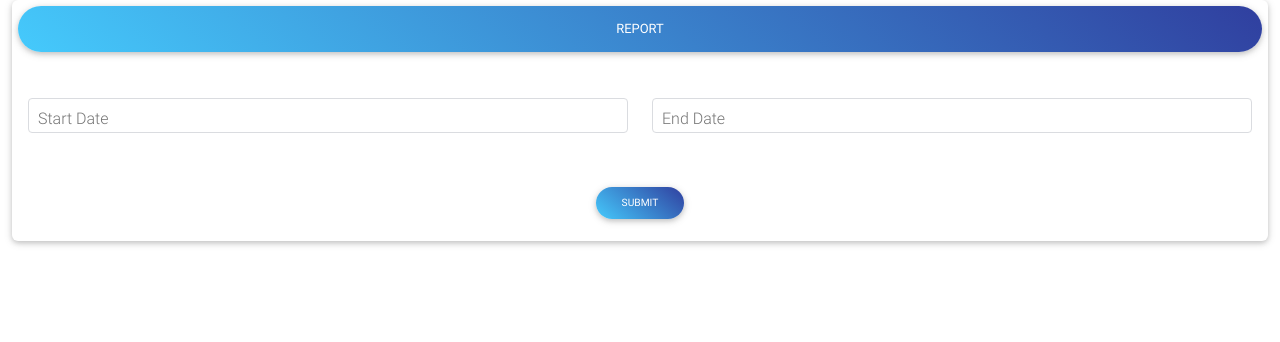
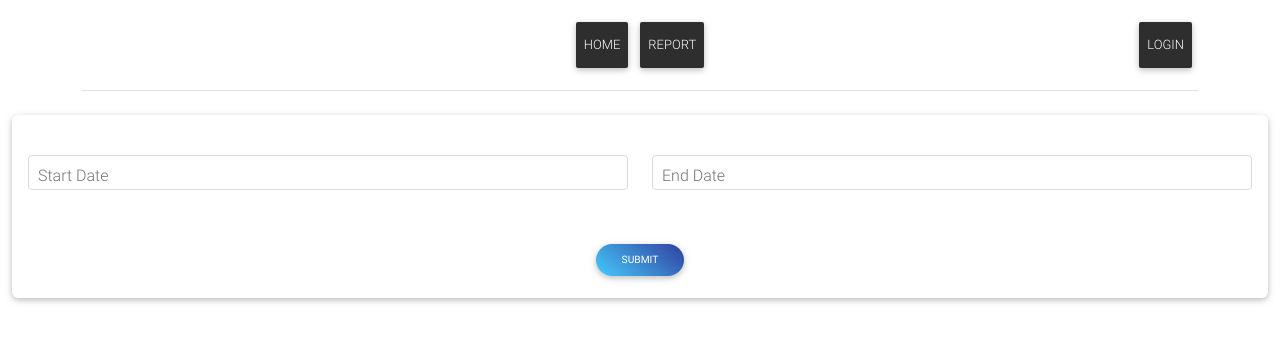
Before and after one commit to oleetech/inventory, a Django app: page /report/department_summary_by_dates/ in a window 1280 px wide. Shown: the top 342 px of the page. Run offline with Django 4.2, Linux system fonts and the light colour scheme; some libraries are stand-ins or nearby versions.

```diff
--- a/Report/templates/production/department_summary_by_dates.html
+++ b/Report/templates/production/department_summary_by_dates.html
@@ -6,7 +6,7 @@
 {% block content %}
 
 <section class="section card mb-5">
-    <a class='btn blue-gradient btn-rounded waves-effect waves-light' href="{% url 'report' %}">report</a>
+
 
     <div class="card-body">
 {% include '../form.html'%}
--- a/Report/templates/production/receipt_from_production_based_on_order_no.html
+++ b/Report/templates/production/receipt_from_production_based_on_order_no.html
@@ -5,7 +5,6 @@
 
 {% block content %}
 <section class="section card mb-5">
-    <a class='btn blue-gradient btn-rounded waves-effect waves-light' href="{% url 'report' %}">report</a>
 
     <div class="card-body">
 {% include '../form.html'%}
--- a/Report/templates/production/receipt_from_production_between_date.html
+++ b/Report/templates/production/receipt_from_production_between_date.html
@@ -5,7 +5,6 @@
 
 {% block content %}
 <section class="section card mb-5">
-    <a class='btn blue-gradient btn-rounded waves-effect waves-light' href="{% url 'report' %}">report</a>
 
     <div class="card-body">
  {% include '../form.html'%}
--- a/Report/templates/production/total_quantity_by_department.html
+++ b/Report/templates/production/total_quantity_by_department.html
@@ -6,7 +6,6 @@
 {% block content %}
 
 <section class="section card mb-5">
-    <a class='btn blue-gradient btn-rounded waves-effect waves-light' href="{% url 'report' %}">report</a>
 
     <div class="card-body">
         {% include '../form.html'%}
--- a/Report/urls.py
+++ b/Report/urls.py
@@ -12,6 +12,7 @@ urlpatterns = [
     path('receipt_from_production_based_on_order_no/', views.receipt_from_production_based_on_order_no, name='receipt_from_production_based_on_order_no'),
     path('total_quantity_by_department/', views.total_quantity_by_department, name='total_quantity_by_department'),
     path('department_summary_by_dates/', views.department_summary_by_dates, name='department_summary_by_dates'),
+    path('department_summary_by_month/', views.department_summary_by_month, name='department_summary_by_month'),
 
 
 ]
--- a/Report/views.py
+++ b/Report/views.py
@@ -1,7 +1,10 @@
 from django.shortcuts import render,get_object_or_404
 from django.http import JsonResponse,HttpResponse
-from django.db.models import Sum
+from django.db.models import Sum, F
+from django.db.models.functions import ExtractMonth
+from django.db.models import IntegerField
 from datetime import datetime
+
 import pandas as pd
 
 from django.views.decorators.csrf import csrf_exempt
@@ -70,7 +73,36 @@ def department_summary_by_dates(request):
 
     return render(request, 'production/department_summary_by_dates.html', {'form': form})
 
+def department_summary_by_month(request):
+    form = DateFilterForm(request.POST)
 
+    if request.method == 'POST' and form.is_valid():
+        start_date = form.cleaned_data['start_date']
+        end_date = form.cleaned_data['end_date']
+
+        if start_date and end_date:
+            try:
+                # Retrieve total quantity grouped by department and month
+                quantity_by_department_monthly = ProductionReceiptItem.objects.filter(
+                   created__range=(start_date, end_date)
+                ).annotate(month=ExtractMonth('created')).values('month', 'department').annotate(total_quantity=Sum('quantity'))
+
+                # Create a mapping of month numbers to month names
+                month_names = {
+                    1: 'January', 2: 'February', 3: 'March', 4: 'April', 5: 'May', 6: 'June',
+                    7: 'July', 8: 'August', 9: 'September', 10: 'October', 11: 'November', 12: 'December'
+                }
+
+                # Convert the month numbers to month names in the result
+                for entry in quantity_by_department_monthly:
+                    entry['month'] = month_names.get(entry['month'], 'Unknown Month')
+
+                return render(request, 'production/department_summary_by_month.html', {'quantity_by_department_monthly': quantity_by_department_monthly})
+            except ValueError:
+                # Handle invalid date format
+                pass
+
+    return render(request, 'production/department_summary_by_month.html', {'form': form})
 
 def receipt_from_production_based_on_order_no(request):
     form = OrderFilterForm(request.POST)  # Initialize form whether it's a POST or GET request
--- a/static/css/admin_styles.css
+++ b/static/css/admin_styles.css
@@ -1,7 +1,8 @@
-input[type=text], input[type=password], input[type=email], input[type=url], input[type=number], input[type=tel], textarea  {
+input[type=text], input[type=password], input[type=email], input[type=url], input[type=number], input[type=tel]  {
     height: 20px !important;
 }
 
+textarea{height: 60px!important;}
 
 select {
     height: 30px !important;
--- a/templates/basereport.html
+++ b/templates/basereport.html
@@ -26,6 +26,27 @@
 </head>
 <body>
     <div class="container-fluid">
+        <div class="container">
+            <header class="d-flex flex-wrap align-items-center justify-content-center justify-content-md-between py-3 mb-4 border-bottom">
+              <div class="col-md-3 mb-2 mb-md-0">
+                <a href="/" class="d-inline-flex link-body-emphasis text-decoration-none">
+                  <svg class="bi" width="40" height="32" role="img" aria-label="Bootstrap"><use xlink:href="#bootstrap"></use></svg>
+                </a>
+              </div>
+
+              <ul class="nav col-12 col-md-auto mb-2 justify-content-center mb-md-0">
+                <li>  <a class='nav-link px-2 btn btn-elegant waves-effect waves-light' href="{% url 'home' %}">Home</a></li>
+                <li>  <a class='nav-link px-2 btn btn-elegant waves-effect waves-light' href="{% url 'report' %}">report</a></li>
+              </ul>
+
+              <div class="col-md-3 text-end">
+                 <a class='nav-link px-2 btn btn-elegant waves-effect waves-light' href="{% url 'admin:index' %}">Login</a>
+
+
+              </div>
+            </header>
+          </div>
+
 
         {% block content %}{% endblock %}
     </div>
--- a/templates/home.html
+++ b/templates/home.html
@@ -5,7 +5,7 @@
 
 {% block content %}
 <section class="section card mb-5">
-  <a class='btn blue-gradient btn-rounded waves-effect waves-light' href="{% url 'report' %}">report</a>
+
 
   <div class="card-body">
     <!-- Grid row -->
```
Also changed, not shown: Report/templates/production/department_summary_by_month.html (added, +36 -0 lines), db.sqlite3.
